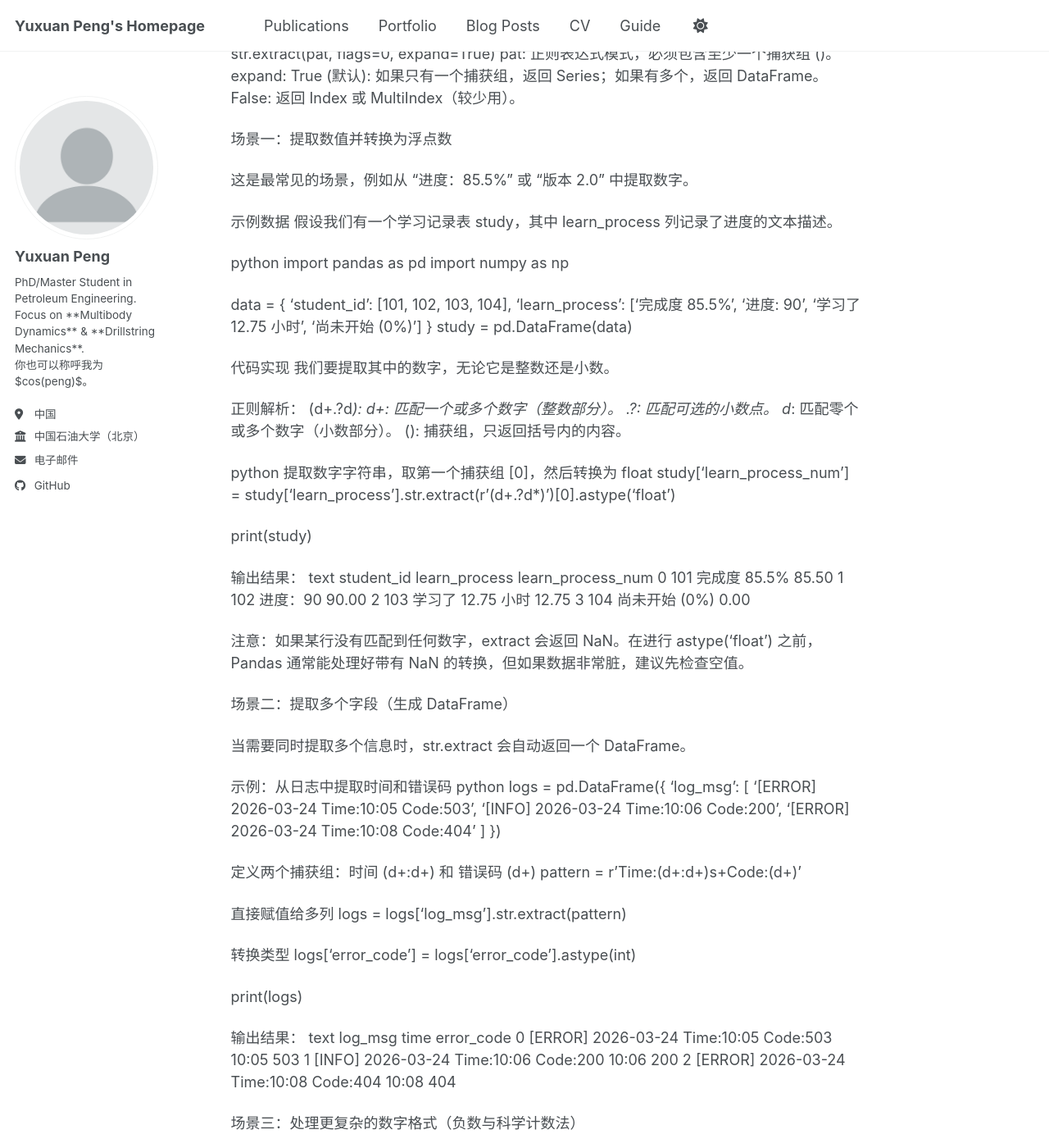
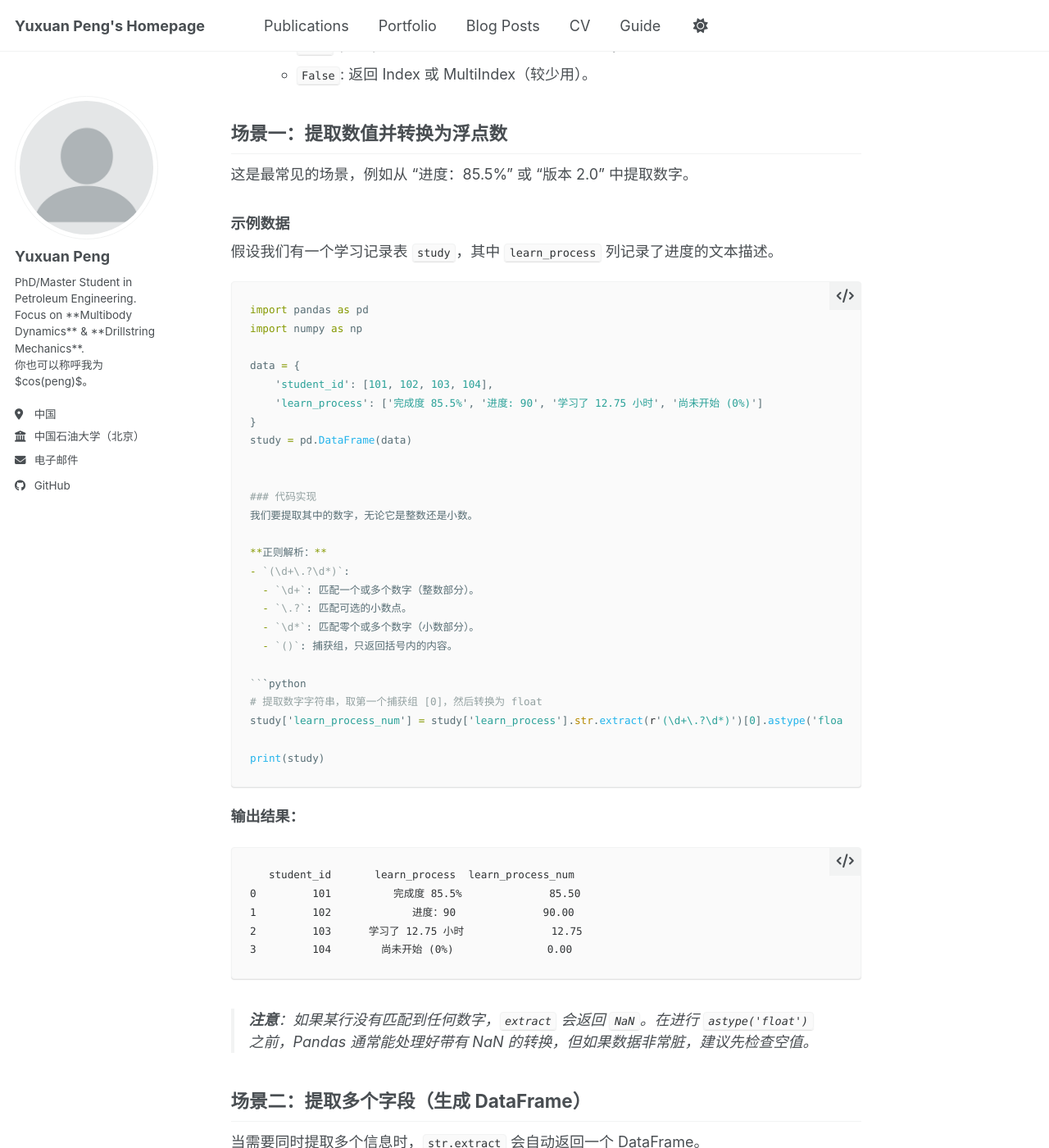
Before and after one commit to cospeng/cospeng.github.io, a Jekyll site: the page built from _posts/2026-03-24-pandas-regex-extract.md, in a window 1280 px wide and 1400 px high, scrolled down 531 px. Shown: the whole window at 82% size. Built offline with Jekyll 4.4.1, drawn with Linux system fonts in a browser that asks for light colours; a script bundle is joined from its source files by our own code; library files that are not in the unit come from our copies; some of the changed text lies outside the part shown.

Commit message:
Update blog post on Pandas regex extraction

````diff
--- a/_posts/2026-03-24-pandas-regex-extract.md
+++ b/_posts/2026-03-24-pandas-regex-extract.md
@@ -1,34 +1,34 @@
-这是一份为您整理的关于 Pandas 中使用正则表达式进行数据提取的知识指南，采用了您提供的博客文章格式。
-
+---
 title: 'Pandas 正则提取实战：从字符串中精准获取数据'
 date: 2026-03-24
 permalink: /posts/2026/03/pandas-regex-extract/
 tags:
-  pandas
-  python
-  data cleaning
-  regex
+  - pandas
+  - python
+  - data cleaning
+  - regex
+---
 
-在数据清洗过程中，我们经常需要从杂乱的字符串列中提取特定的数字、日期或关键词。Pandas 的 str.extract() 方法是处理此类任务的利器。它基于正则表达式（Regex），能够轻松捕获子字符串并将其转换为新的列。
+在数据清洗过程中，我们经常需要从杂乱的字符串列中提取特定的数字、日期或关键词。Pandas 的 `str.extract()` 方法是处理此类任务的利器。它基于正则表达式（Regex），能够轻松捕获子字符串并将其转换为新的列。
 
 本文将重点介绍如何提取数值（包括整数和浮点数），并展示几个常见的实战案例。
 
-核心方法：str.extract()
+## 核心方法：str.extract()
 
-str.extract(pat, flags=0, expand=True)
-pat: 正则表达式模式，必须包含至少一个捕获组 ()。
-expand:
-  True (默认): 如果只有一个捕获组，返回 Series；如果有多个，返回 DataFrame。
-  False: 返回 Index 或 MultiIndex（较少用）。
+`str.extract(pat, flags=0, expand=True)`
+- **pat**: 正则表达式模式，必须包含至少一个捕获组 `()`。
+- **expand**:
+  - `True` (默认): 如果只有一个捕获组，返回 Series；如果有多个，返回 DataFrame。
+  - `False`: 返回 Index 或 MultiIndex（较少用）。
 
-场景一：提取数值并转换为浮点数
+## 场景一：提取数值并转换为浮点数
 
 这是最常见的场景，例如从 "进度：85.5%" 或 "版本 2.0" 中提取数字。
 
-示例数据
-假设我们有一个学习记录表 study，其中 learn_process 列记录了进度的文本描述。
+### 示例数据
+假设我们有一个学习记录表 `study`，其中 `learn_process` 列记录了进度的文本描述。
 
-python
+```python
 import pandas as pd
 import numpy as np
 
@@ -38,38 +38,41 @@ data = {
 }
 study = pd.DataFrame(data)
 
-代码实现
+
+### 代码实现
 我们要提取其中的数字，无论它是整数还是小数。
 
-正则解析：
-(d+.?d*):
-  d+: 匹配一个或多个数字（整数部分）。
-  .?: 匹配可选的小数点。
-  d*: 匹配零个或多个数字（小数部分）。
-  (): 捕获组，只返回括号内的内容。
+**正则解析：**
+- `(\d+\.?\d*)`:
+  - `\d+`: 匹配一个或多个数字（整数部分）。
+  - `\.?`: 匹配可选的小数点。
+  - `\d*`: 匹配零个或多个数字（小数部分）。
+  - `()`: 捕获组，只返回括号内的内容。
 
-python
-提取数字字符串，取第一个捕获组 [0]，然后转换为 float
-study['learn_process_num'] = study['learn_process'].str.extract(r'(d+.?d*)')[0].astype('float')
+```python
+# 提取数字字符串，取第一个捕获组 [0]，然后转换为 float
+study['learn_process_num'] = study['learn_process'].str.extract(r'(\d+\.?\d*)')[0].astype('float')
 
 print(study)
+```
 
-输出结果：
-text
+**输出结果：**
+```text
    student_id       learn_process  learn_process_num
 0         101          完成度 85.5%              85.50
 1         102             进度：90              90.00
 2         103      学习了 12.75 小时              12.75
 3         104        尚未开始 (0%)               0.00
+```
 
-注意：如果某行没有匹配到任何数字，extract 会返回 NaN。在进行 astype('float') 之前，Pandas 通常能处理好带有 NaN 的转换，但如果数据非常脏，建议先检查空值。
+> **注意**：如果某行没有匹配到任何数字，`extract` 会返回 `NaN`。在进行 `astype('float')` 之前，Pandas 通常能处理好带有 NaN 的转换，但如果数据非常脏，建议先检查空值。
 
-场景二：提取多个字段（生成 DataFrame）
+## 场景二：提取多个字段（生成 DataFrame）
 
-当需要同时提取多个信息时，str.extract 会自动返回一个 DataFrame。
+当需要同时提取多个信息时，`str.extract` 会自动返回一个 DataFrame。
 
-示例：从日志中提取时间和错误码
-python
+### 示例：从日志中提取时间和错误码
+```python
 logs = pd.DataFrame({
     'log_msg': [
         '[ERROR] 2026-03-24 Time:10:05 Code:503',
@@ -78,58 +81,62 @@ logs = pd.DataFrame({
     ]
 })
 
-定义两个捕获组：时间 (d+:d+) 和 错误码 (d+)
-pattern = r'Time:(d+:d+)s+Code:(d+)'
+# 定义两个捕获组：时间 (\d+:\d+) 和 错误码 (\d+)
+pattern = r'Time:(\d+:\d+)\s+Code:(\d+)'
 
-直接赋值给多列
+# 直接赋值给多列
 logs = logs['log_msg'].str.extract(pattern)
 
-转换类型
+# 转换类型
 logs['error_code'] = logs['error_code'].astype(int)
 
 print(logs)
+```
 
-输出结果：
-text
+**输出结果：**
+```text
                                log_msg    time  error_code
 0  [ERROR] 2026-03-24 Time:10:05 Code:503  10:05         503
 1   [INFO] 2026-03-24 Time:10:06 Code:200  10:06         200
 2  [ERROR] 2026-03-24 Time:10:08 Code:404  10:08         404
+```
 
-场景三：处理更复杂的数字格式（负数与科学计数法）
+## 场景三：处理更复杂的数字格式（负数与科学计数法）
 
-如果您的数据中包含负数或科学计数法（如 1.2e-3），正则表达式需要调整。
+如果您的数据中包含负数或科学计数法（如 `1.2e-3`），正则表达式需要调整。
 
-通用数值正则：
-(-?d+(?:.d+)?(?:[eE][+-]?d+)?)
--?: 可选的负号。
-(?:...): 非捕获组，用于逻辑分组但不提取。
+**通用数值正则：**
+`(-?\d+(?:\.\d+)?(?:[eE][+-]?\d+)?)`
+- `-?`: 可选的负号。
+- `(?:...)`: 非捕获组，用于逻辑分组但不提取。
 
-python
+```python
 df = pd.DataFrame({'val': ['温度 -5.5 度', '误差 1.2e-3', '正常 300']})
 
-提取复杂数值
-df['num_val'] = df['val'].str.extract(r'(-?d+(?:.d+)?(?:[eE][+-]?d+)?)')[0].astype('float')
+# 提取复杂数值
+df['num_val'] = df['val'].str.extract(r'(-?\d+(?:\.\d+)?(?:[eE][+-]?\d+)?)')[0].astype('float')
 
 print(df)
+```
 
-常见陷阱与技巧
+## 常见陷阱与技巧
 
-必须使用捕获组 ()：
-   如果不加括号，str.extract 会报错或返回全 NaN，因为它不知道你要提取哪一部分。
-   错误：r'd+'
-   正确：r'(d+)'
+1. **必须使用捕获组 `()`**：
+   如果不加括号，`str.extract` 会报错或返回全 NaN，因为它不知道你要提取哪一部分。
+   - 错误：`r'\d+'`
+   - 正确：`r'(\d+)'`
 
-处理无匹配项：
-   如果没有匹配到内容，结果是 NaN。这在后续计算中可能会导致问题，可以使用 fillna(0) 填充。
-   python
-   study['clean_num'] = study['learn_process'].str.extract(r'(d+)')[0].fillna(0).astype(int)
+2. **处理无匹配项**：
+   如果没有匹配到内容，结果是 `NaN`。这在后续计算中可能会导致问题，可以使用 `fillna(0)` 填充。
+   ```python
+   study['clean_num'] = study['learn_process'].str.extract(r'(\d+)')[0].fillna(0).astype(int)
+   ```
 
-性能优化：
-   对于超大数据集，正则提取可能较慢。如果规则非常简单（如只取前3个字符），使用 str.slice() 或 str.split() 可能更快。
+3. **性能优化**：
+   对于超大数据集，正则提取可能较慢。如果规则非常简单（如只取前3个字符），使用 `str.slice()` 或 `str.split()` 可能更快。
 
-总结
+## 总结
 
-str.extract() 是 Pandas 中连接非结构化文本与结构化数值分析的桥梁。掌握基础的正则语法（如 d, ., *, +, ? 以及捕获组 ()），可以解决 80% 以上的数据清洗难题。
+`str.extract()` 是 Pandas 中连接非结构化文本与结构化数值分析的桥梁。掌握基础的正则语法（如 `\d`, `.`, `*`, `+`, `?` 以及捕获组 `()`），可以解决 80% 以上的数据清洗难题。
 
-记得在提取完成后，务必检查数据类型并使用 astype() 将其转换为所需的 int 或 float 类型，以便进行后续的统计分析。
+记得在提取完成后，务必检查数据类型并使用 `astype()` 将其转换为所需的 `int` 或 `float` 类型，以便进行后续的统计分析。
````
